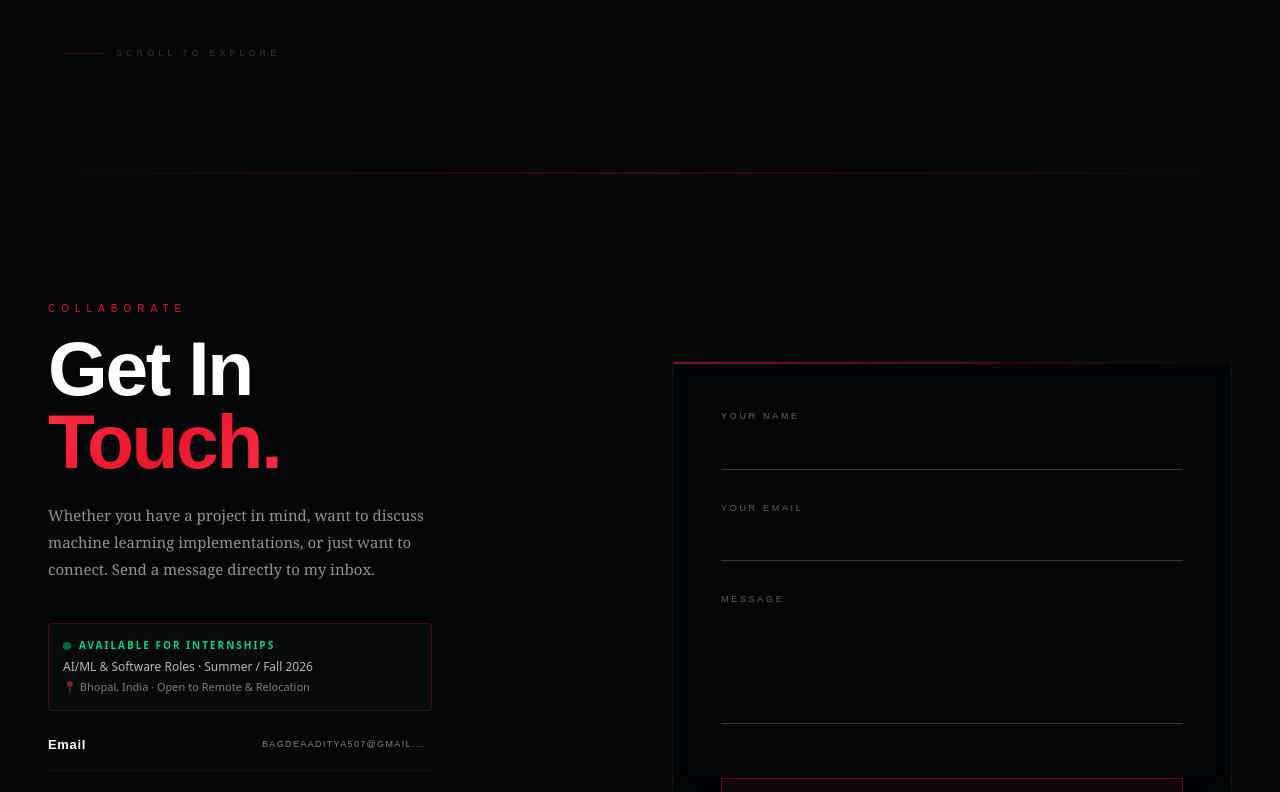
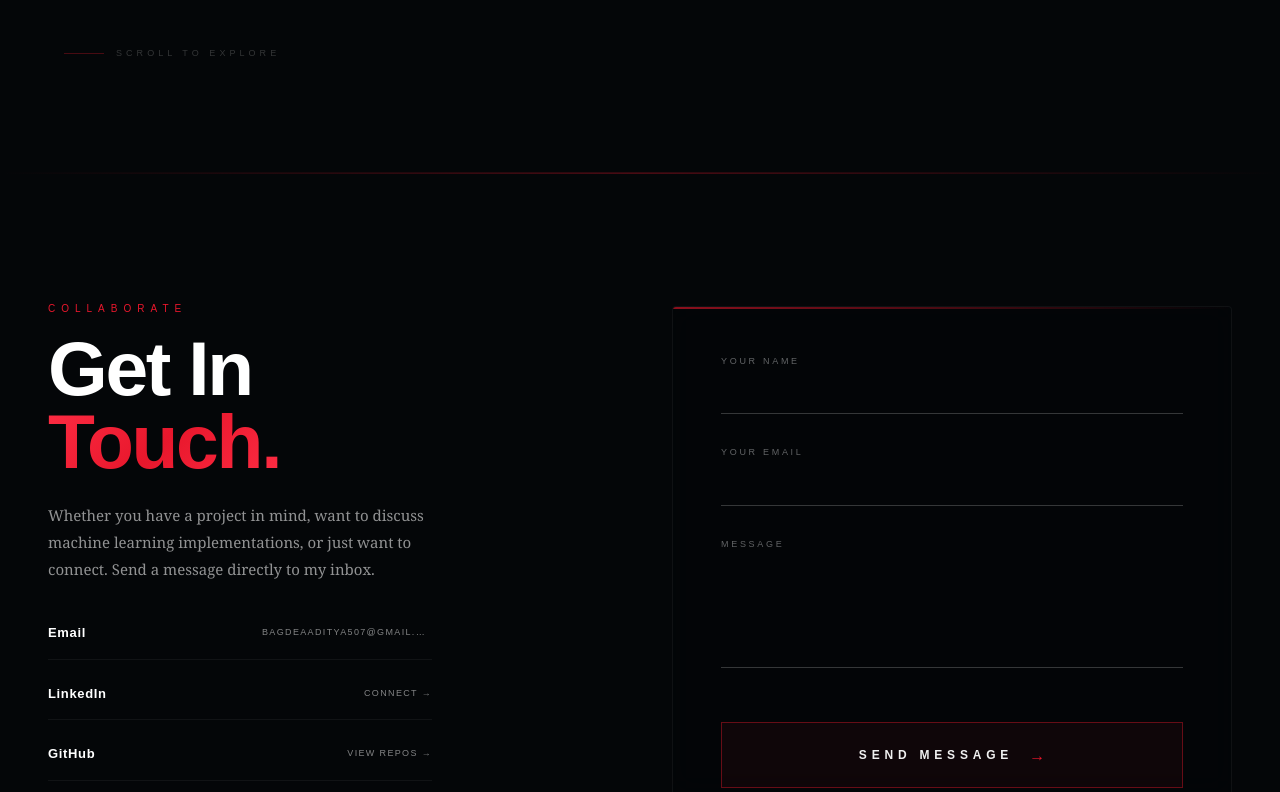
Before and after one commit to AADITYABAGDE2007/portfolio, a Next.js app: page / in a window 1280 px wide. Shown: the part 7075-7867 px from the top of the page. Built offline with nearby package versions, Linux system fonts and the light colour scheme.

Commit message:
remove: remove availability and location badge card from ContactPanel

```diff
--- a/app/portfolio/ContactPanel.tsx
+++ b/app/portfolio/ContactPanel.tsx
@@ -67,22 +67,6 @@ export default function ContactSection() {
             <p style={{ fontSize: 15, lineHeight: 1.8, color: "rgba(240,240,240,0.6)", fontFamily: "Georgia, serif", marginBottom: 40, maxWidth: 400 }}>
               Whether you have a project in mind, want to discuss machine learning implementations, or just want to connect. Send a message directly to my inbox.
             </p>
-
-            {/* Recruiter Quick Status: Availability & Location */}
-            <div className="w-full max-w-sm mb-6 p-3.5 bg-white/[0.02] border border-[rgba(232,23,44,0.25)] rounded-sm text-left">
-              <div className="flex items-center gap-2 mb-1.5">
-                <span className="w-2 h-2 rounded-full bg-emerald-500 animate-pulse" />
-                <span className="text-[10px] uppercase font-bold tracking-[0.2em] text-emerald-400 font-sans">
-                  Available for Internships
-                </span>
-              </div>
-              <div className="text-xs text-white/75 font-sans">
-                AI/ML & Software Roles · Summer / Fall 2026
-              </div>
-              <div className="text-[11px] text-white/50 font-sans mt-1">
-                📍 Bhopal, India · Open to Remote &amp; Relocation
-              </div>
-            </div>
 
             <div className="grid grid-cols-2 md:flex md:flex-col gap-3 sm:gap-4 md:gap-6 w-full max-w-sm mb-10 lg:mb-0">
               {[
```
